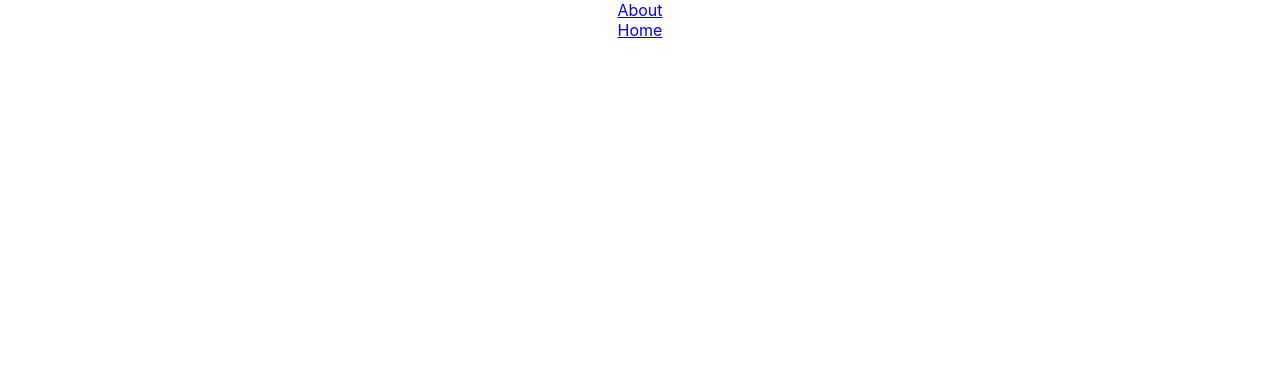
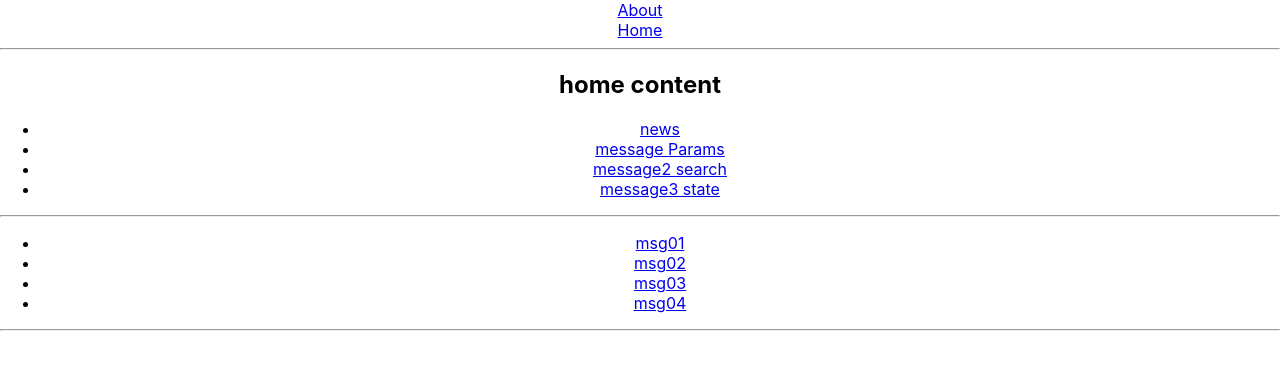
Before and after one commit to fitwate/react-learn, a React (Create React App) app: page /home/message3 in a window 1280 px wide. Before the commit this address had no page. Shown: the top 370 px of the page. Built offline with nearby package versions, Linux system fonts and the light colour scheme.

Commit message:
test status

```diff
--- /dev/null
+++ b/src/pages/Detail3.jsx
@@ -0,0 +1,16 @@
+import React from 'react'
+import { useLocation } from 'react-router-dom'
+
+export default function Detail3() {
+  const {state:{id,title,content}} = useLocation()
+
+  return (
+    <div>
+      <ul>
+        <li>msg id {id}</li>
+        <li>msg title {title}</li>
+        <li>msg content {content}</li>
+      </ul>
+    </div>
+  )
+}
--- a/src/pages/Home.jsx
+++ b/src/pages/Home.jsx
@@ -16,6 +16,9 @@ export default function Home() {
         <li>
           <NavLink to="message2">message2 search</NavLink>
         </li>
+        <li>
+          <NavLink to="message3">message3 state</NavLink>
+        </li>
 
       </ul>
       <hr />
--- /dev/null
+++ b/src/pages/Messag3.jsx
@@ -0,0 +1,41 @@
+import React, { useState } from 'react'
+import { Link, Outlet } from 'react-router-dom'
+
+export default function Message3() {
+  const [messages] = useState(
+    [
+      { id: '001', title: 'msg01', content: 'xxxxx01' },
+      { id: '002', title: 'msg02', content: 'xxxxx02' },
+      { id: '003', title: 'msg03', content: 'xxxxx03' },
+      { id: '004', title: 'msg04', content: 'xxxxx04' }
+    ]
+  )
+
+  return (
+    <div>
+      <ul>
+        {
+          messages.map((m) => {
+            return (
+              <li key={m.id}>
+                <Link
+                  to="detail3"
+                  state={{
+                    id: m.id,
+                    title: m.title,
+                    content: m.content,
+                  }}>
+                  {m.title}
+                </Link>
+              </li>
+            )
+          }
+          )
+        }
+      </ul>
+      <hr />
+      <Outlet />
+
+    </div>
+  )
+}
```
Also changed, not shown: src/routes/index.jsx (+12 -0 lines).
